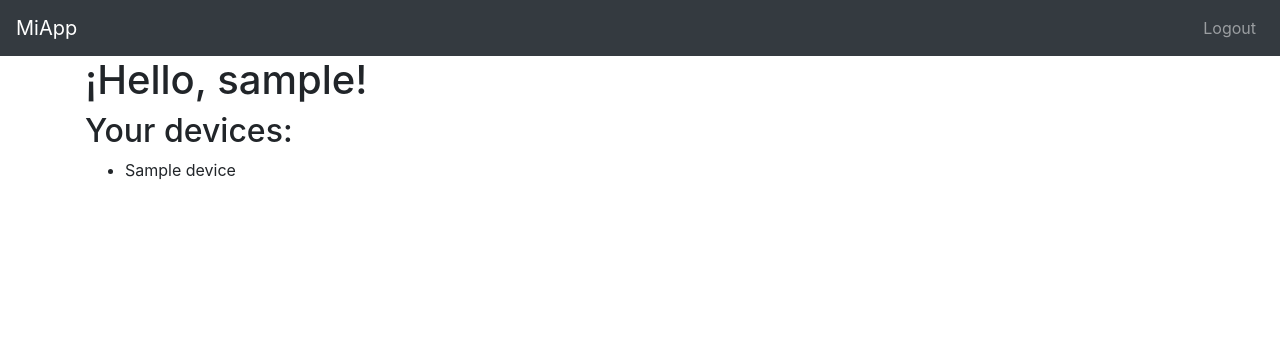
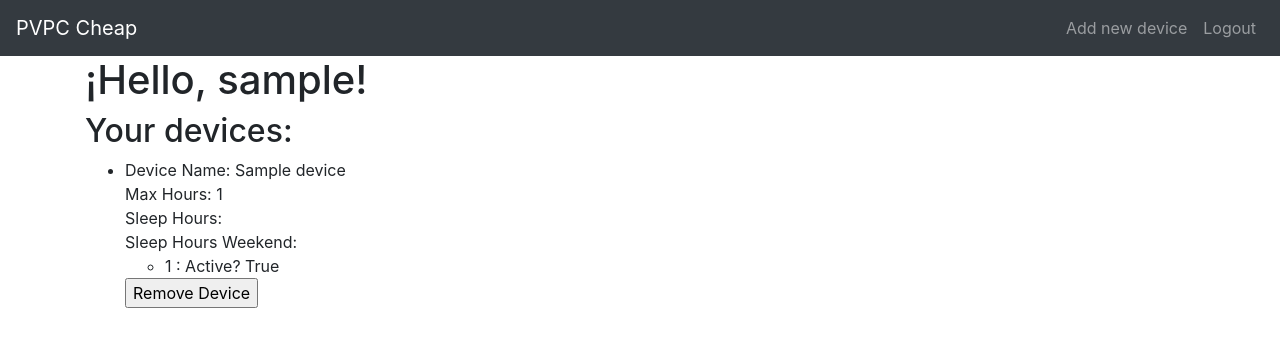
Before and after one commit to crashbit666/pvpccheap, a Flask app: page / in a window 1280 px wide. Shown: the top 347 px of the page. Run offline with Flask 3, Linux system fonts and the light colour scheme; a user stored in the database is signed in; tables that the repository leaves empty hold one stand-in row (values such as "Sample post"); some libraries are stand-ins or nearby versions.

Commit message:
Generate an html template to add new users and new device to users. Check active hours for device Add option to completly remove device

```diff
--- a/app/routes.py
+++ b/app/routes.py
@@ -3,7 +3,7 @@ from flask_login import current_user, login_user, logout_user, login_required
 from urllib.parse import urlsplit
 from app import db
 from app.forms import LoginForm, RegistrationForm, DeviceForm
-from app.models import User
+from app.models import User, Device
 
 
 @current_app.route('/login', methods=['GET', 'POST'])
@@ -50,17 +50,37 @@ def register():
 def add_device():
     form = DeviceForm()
     if form.validate_on_submit():
-        current_user.add_device(form.device_name.data, form.max_hours.data,
-                                form.sleep_hours.data, form.sleep_hours_weekend.data)
+        weekday_hours = [int(hour) for hour in form.active_hours_weekday.data]
+        weekend_hours = [int(hour) for hour in form.active_hours_weekend.data]
+        current_user.add_device(
+            form.device_name.data,
+            form.max_hours.data,
+            weekday_hours,
+            weekend_hours
+        )
         flash('Your device has been added.')
         return redirect(url_for('index'))
+    form.active_hours_weekday.choices = [(str(hour), str(hour)) for hour in range(24)]
+    form.active_hours_weekend.choices = [(str(hour), str(hour)) for hour in range(24)]
     return render_template('add_device.html', form=form)
+
+
+@current_app.route('/remove_device/<int:device_id>', methods=['POST'])
+@login_required
+def remove_device(device_id):
+    device = Device.query.get(device_id)
+    if device is None or device.user != current_user:
+        flash('Device not found.')
+        return redirect(url_for('index'))
+    db.session.delete(device)
+    db.session.commit()
+    flash('Your device has been removed.')
+    return redirect(url_for('index'))
 
 
 @current_app.route('/')
 @current_app.route('/index')
 @login_required
 def index():
-    # devices = current_user.devices.all()
     devices = current_user.devices
     return render_template('index.html', devices=devices)
--- a/app/templates/base.html
+++ b/app/templates/base.html
@@ -9,7 +9,7 @@
 </head>
 <body>
     <nav class="navbar navbar-expand-md navbar-dark bg-dark">
-        <a class="navbar-brand" href="{{ url_for('index') }}">MiApp</a>
+        <a class="navbar-brand" href="{{ url_for('index') }}">PVPC Cheap</a>
         <button class="navbar-toggler" type="button" data-toggle="collapse" data-target="#navbar"
                 aria-controls="navbar" aria-expanded="false" aria-label="Alternar navegación">
             <span class="navbar-toggler-icon"></span>
@@ -17,6 +17,9 @@
         <div class="collapse navbar-collapse" id="navbar">
             <ul class="navbar-nav ml-auto">
                 {% if current_user.is_authenticated %}
+                    <li class="nav-item">
+                        <a class="nav-link" href="{{ url_for('add_device') }}">Add new device</a>
+                    </li>
                     <li class="nav-item">
                         <a class="nav-link" href="{{ url_for('logout') }}">Logout</a>
                     </li>
--- a/app/templates/index.html
+++ b/app/templates/index.html
@@ -5,8 +5,26 @@
     <h2>Your devices:</h2>
     {% if current_user.devices %}
     <ul>
-        {% for devices in current_user.devices %}
-            <li>{{ devices.device_name }}</li>
+        {% for device in current_user.devices %}
+            <li>
+                Device Name: {{ device.device_name }} <br>
+                Max Hours: {{ device.max_hours }} <br>
+                Sleep Hours:
+                <ul>
+                    {% for sleep_hour in device.sleep_hours %}
+                        <li>{{ sleep_hour.hour }} : Active? {{ sleep_hour.is_active }}</li>
+                    {% endfor %}
+                </ul>
+                Sleep Hours Weekend:
+                <ul>
+                    {% for sleep_hour_weekend in device.sleep_hours_weekend %}
+                        <li>{{ sleep_hour_weekend.hour }} : Active? {{ sleep_hour_weekend.is_active }}</li>
+                    {% endfor %}
+                </ul>
+                <form action="{{ url_for('remove_device', device_id=device.device_id) }}" method="post">
+                    <input type="submit" value="Remove Device">
+                </form>
+            </li>
         {% endfor %}
     </ul>
     {% else %}
```
Also changed, not shown: app/forms.py (+22 -8 lines), app/models.py (+29 -13 lines), app/templates/add_device.html (+16 -14 lines), 1 other file.
